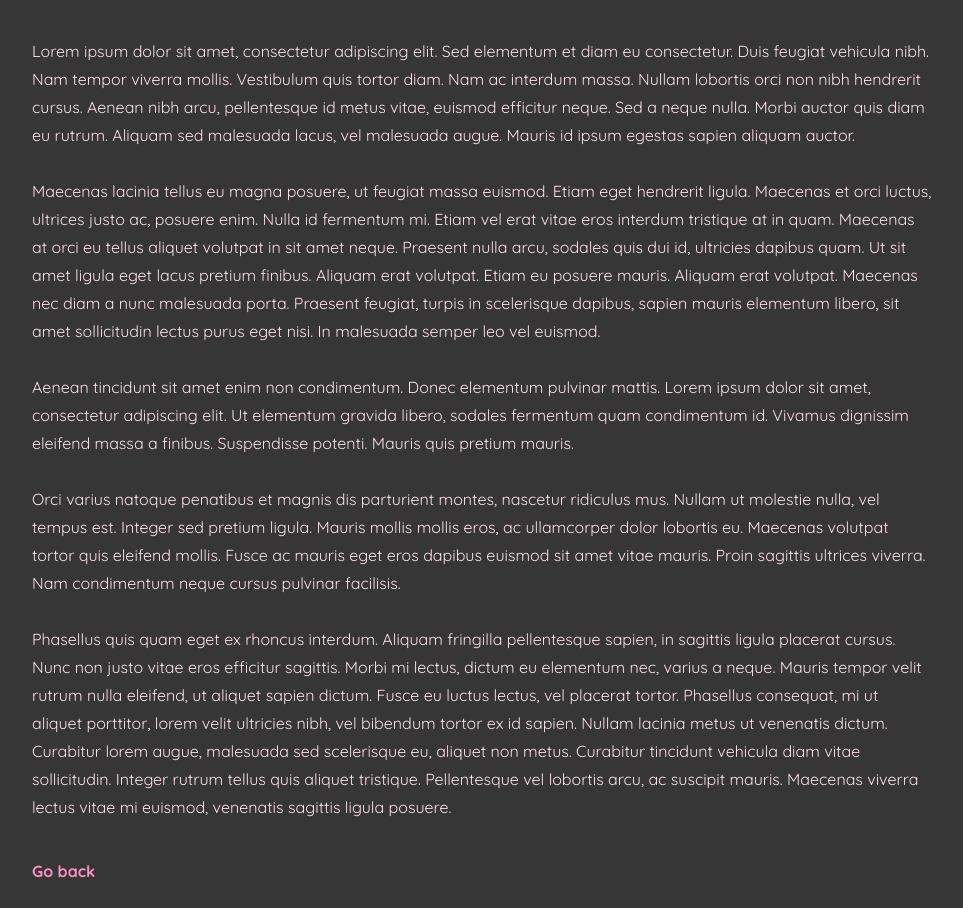
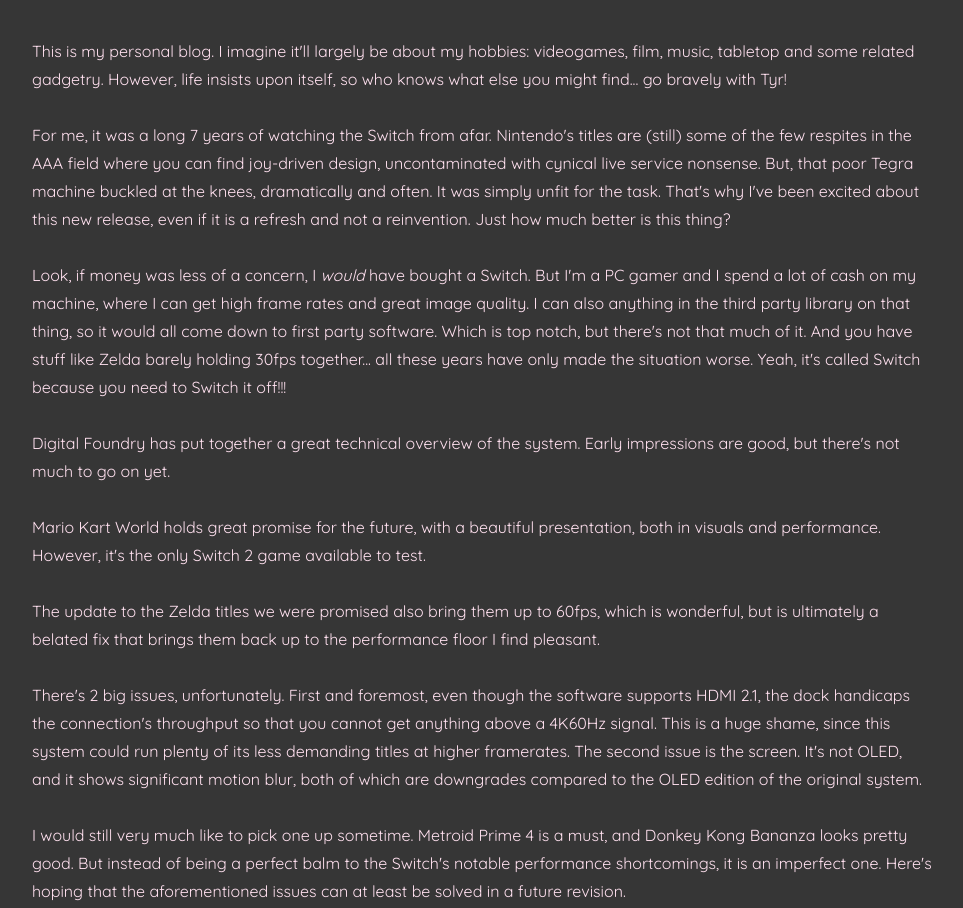
Before and after one commit to gabrieltovar/prism, a plain HTML site: page pages/post0.html in a window 1280 px wide. Shown: the part 704-1612 px from the top of the page, without its empty margins (158-1121 px from the left). Drawn offline with nearby package versions, Linux system fonts and the light colour scheme; a web font is replaced by a local one.

Commit message:
Added content for the latest post, and copied it as temp text for the other two.

```diff
--- a/pages/post0.html
+++ b/pages/post0.html
@@ -49,11 +49,15 @@
             </div>
             <img class="post__header-img" src="../assets/prism.jpg" alt="">
             <div class="post__body">
-                <p>Lorem ipsum dolor sit amet, consectetur adipiscing elit. Sed elementum et diam eu consectetur. Duis feugiat vehicula nibh. Nam tempor viverra mollis. Vestibulum quis tortor diam. Nam ac interdum massa. Nullam lobortis orci non nibh hendrerit cursus. Aenean nibh arcu, pellentesque id metus vitae, euismod efficitur neque. Sed a neque nulla. Morbi auctor quis diam eu rutrum. Aliquam sed malesuada lacus, vel malesuada augue. Mauris id ipsum egestas sapien aliquam auctor.</p>
-                <p>Maecenas lacinia tellus eu magna posuere, ut feugiat massa euismod. Etiam eget hendrerit ligula. Maecenas et orci luctus, ultrices justo ac, posuere enim. Nulla id fermentum mi. Etiam vel erat vitae eros interdum tristique at in quam. Maecenas at orci eu tellus aliquet volutpat in sit amet neque. Praesent nulla arcu, sodales quis dui id, ultricies dapibus quam. Ut sit amet ligula eget lacus pretium finibus. Aliquam erat volutpat. Etiam eu posuere mauris. Aliquam erat volutpat. Maecenas nec diam a nunc malesuada porta. Praesent feugiat, turpis in scelerisque dapibus, sapien mauris elementum libero, sit amet sollicitudin lectus purus eget nisi. In malesuada semper leo vel euismod.</p>
-                <p>Aenean tincidunt sit amet enim non condimentum. Donec elementum pulvinar mattis. Lorem ipsum dolor sit amet, consectetur adipiscing elit. Ut elementum gravida libero, sodales fermentum quam condimentum id. Vivamus dignissim eleifend massa a finibus. Suspendisse potenti. Mauris quis pretium mauris.</p>
-                <p>Orci varius natoque penatibus et magnis dis parturient montes, nascetur ridiculus mus. Nullam ut molestie nulla, vel tempus est. Integer sed pretium ligula. Mauris mollis mollis eros, ac ullamcorper dolor lobortis eu. Maecenas volutpat tortor quis eleifend mollis. Fusce ac mauris eget eros dapibus euismod sit amet vitae mauris. Proin sagittis ultrices viverra. Nam condimentum neque cursus pulvinar facilisis.</p>
-                <p>Phasellus quis quam eget ex rhoncus interdum. Aliquam fringilla pellentesque sapien, in sagittis ligula placerat cursus. Nunc non justo vitae eros efficitur sagittis. Morbi mi lectus, dictum eu elementum nec, varius a neque. Mauris tempor velit rutrum nulla eleifend, ut aliquet sapien dictum. Fusce eu luctus lectus, vel placerat tortor. Phasellus consequat, mi ut aliquet porttitor, lorem velit ultricies nibh, vel bibendum tortor ex id sapien. Nullam lacinia metus ut venenatis dictum. Curabitur lorem augue, malesuada sed scelerisque eu, aliquet non metus. Curabitur tincidunt vehicula diam vitae sollicitudin. Integer rutrum tellus quis aliquet tristique. Pellentesque vel lobortis arcu, ac suscipit mauris. Maecenas viverra lectus vitae mi euismod, venenatis sagittis ligula posuere.</p>
+                <p>This is my personal blog. I imagine it'll largely be about my hobbies: videogames, film, music, tabletop and some related gadgetry. However, life insists upon itself, so who knows what else you might find... go bravely with Tyr!</p>
+                <!-- TODO: This is temp text, copied from another post to meet my course's presentation date -->
+                <p>For me, it was a long 7 years of watching the Switch from afar. Nintendo's titles are (still) some of the few respites in the AAA field where you can find joy-driven design, uncontaminated with cynical live service nonsense. But, that poor Tegra machine buckled at the knees, dramatically and often. It was simply unfit for the task. That's why I've been excited about this new release, even if it is a refresh and not a reinvention. Just how much better is this thing?</p>
+                <p>Look, if money was less of a concern, I <i>would</i> have bought a Switch. But I'm a PC gamer and I spend a lot of cash on my machine, where I can get high frame rates and great image quality. I can also anything in the third party library on that thing, so it would all come down to first party software. Which is top notch, but there's not that much of it. And you have stuff like Zelda barely holding 30fps together... all these years  have only made the situation worse. Yeah, it's called Switch because you need to Switch it off!!!</p>
+                <p>Digital Foundry has put together a great technical overview of the system. Early impressions are good, but there's not much to go on yet.</p>
+                <p>Mario Kart World holds great promise for the future, with a beautiful presentation, both in visuals and performance. However, it's the only Switch 2 game available to test.</p>
+                <p>The update to the Zelda titles we were promised also bring them up to 60fps, which is wonderful, but is ultimately a belated fix that brings them back up to the performance floor I find pleasant.</p>
+                <p>There's 2 big issues, unfortunately. First and foremost, even though the software supports HDMI 2.1, the dock handicaps the connection's throughput so that you cannot get anything above a 4K60Hz signal. This is a huge shame, since this system could run plenty of its less demanding titles at higher framerates. The second issue is the screen. It's not OLED, and it shows significant motion blur, both of which are downgrades compared to the OLED edition of the original system.</p>
+                <p>I would still very much like to pick one up sometime. Metroid Prime 4 is a must, and Donkey Kong Bananza looks pretty good. But instead of being a perfect balm to the Switch's notable performance shortcomings, it is an imperfect one. Here's hoping that the aforementioned issues can at least be solved in a future revision.</p>
             </div>
             <a href="../index.html">Go back</a>
         </section>
```
Also changed, not shown: index.html (+6 -6 lines), pages/post1.html (+12 -7 lines), pages/post2.html (+11 -8 lines).
